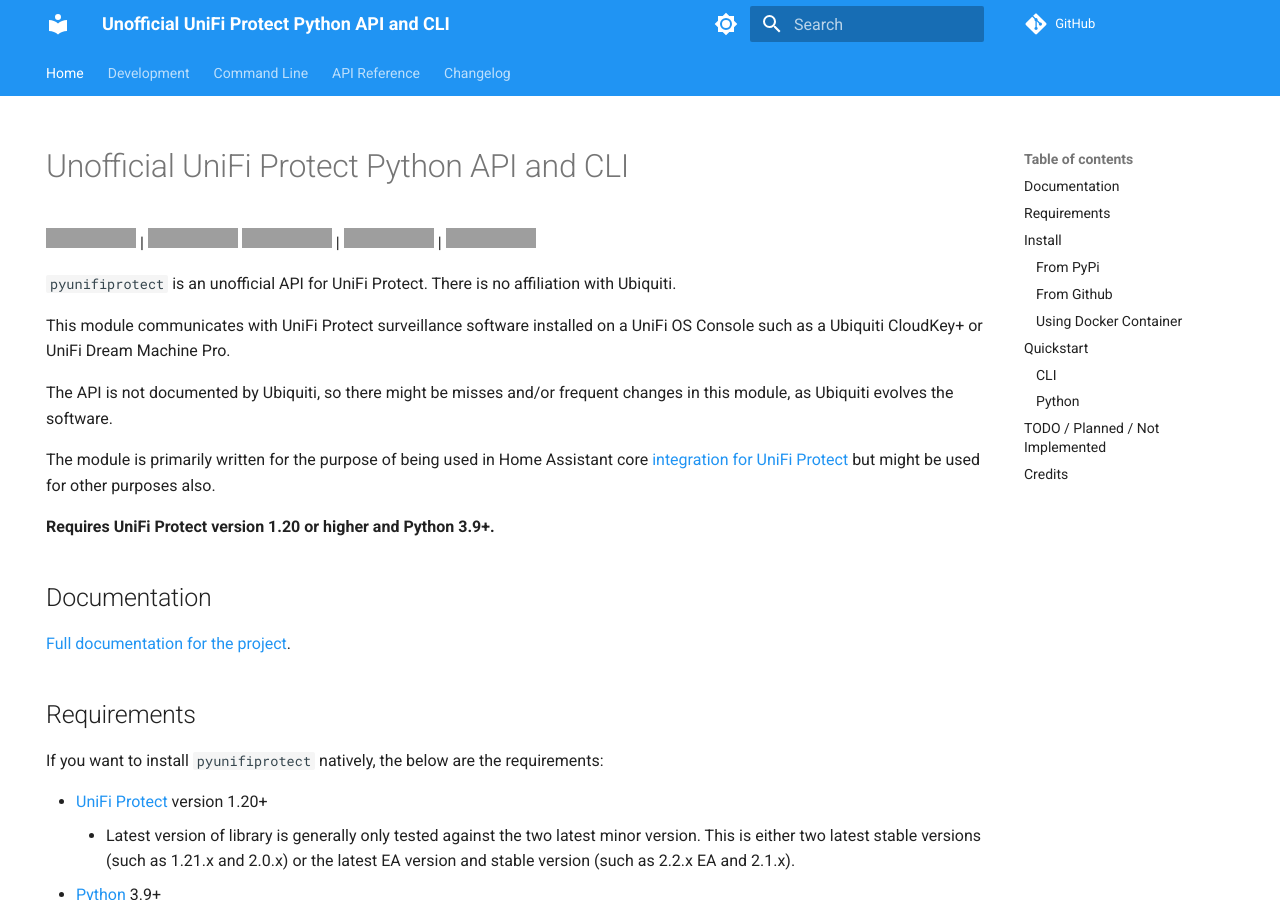
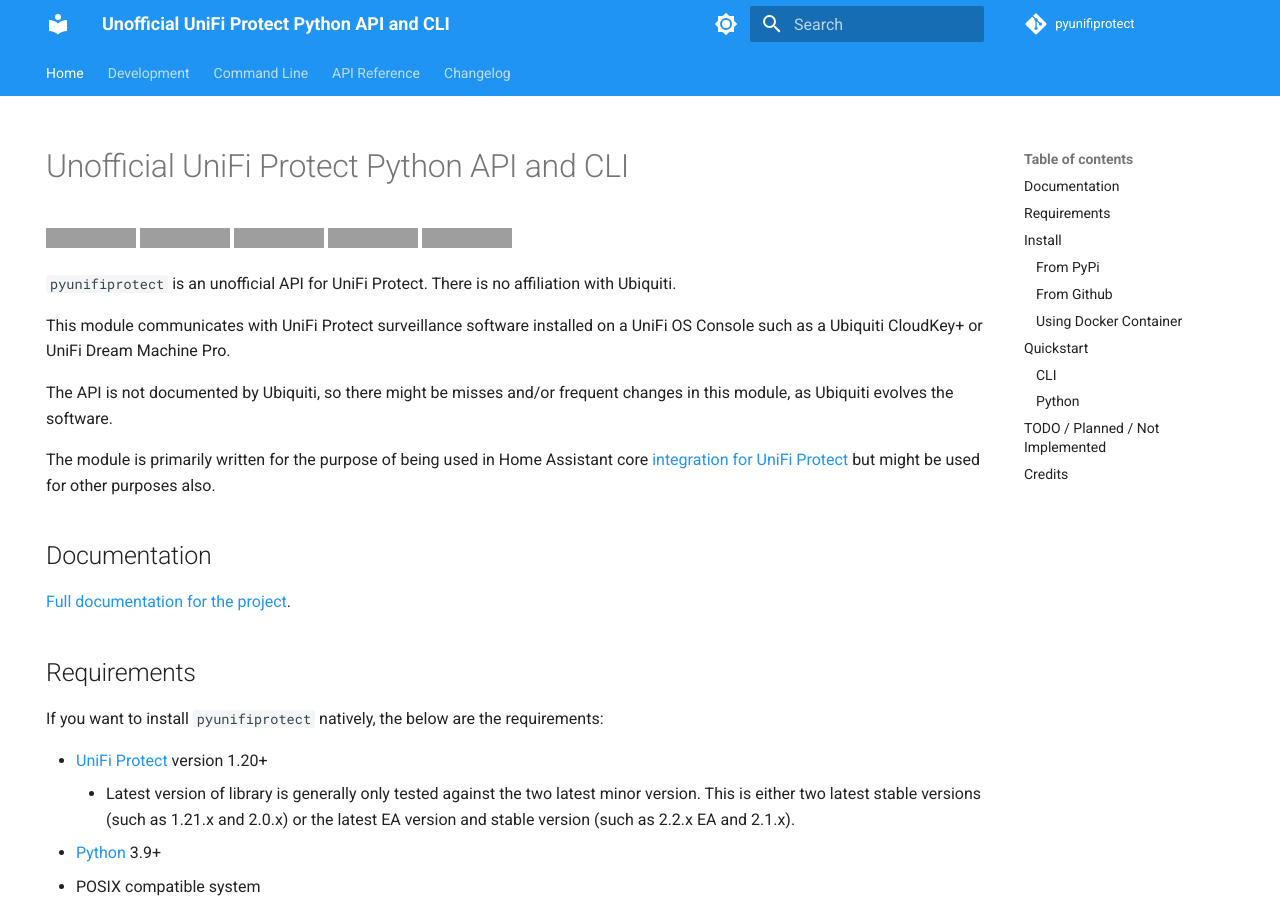
Before and after one commit to uilibs/uiprotect, an MkDocs documentation site: the page built from docs/index.md, in a window 1280 px wide and 900 px high. Built offline with MkDocs 1.6.1 and Material for MkDocs 9.7.7, drawn with Linux system fonts in a browser that asks for light colours; comment, search, counter and statistics services are not loaded; the version menu is left out; grey boxes are pictures that could not be loaded.

Commit message:
Updates docs settings

```diff
--- a/README.md
+++ b/README.md
@@ -1,6 +1,6 @@
 # Unofficial UniFi Protect Python API and CLI
 
-[![Latest PyPI version](https://img.shields.io/pypi/v/pyunifiprotect)](https://pypi.org/project/pyunifiprotect/) | [![Supported Python](https://img.shields.io/pypi/pyversions/pyunifiprotect)](https://pypi.org/project/pyunifiprotect/) [![Code Style](https://img.shields.io/badge/code%20style-black-000000.svg)](https://github.com/psf/black) | [![CI](https://github.com/AngellusMortis/pyunifiprotect/actions/workflows/ci.yaml/badge.svg)](https://github.com/AngellusMortis/pyunifiprotect/actions/workflows/ci.yaml) | [![Documentation](https://github.com/AngellusMortis/pyunifiprotect/actions/workflows/pages/pages-build-deployment/badge.svg)](https://angellusmortis.github.io/pyunifiprotect/)
+[![Latest PyPI version](https://img.shields.io/pypi/v/pyunifiprotect)](https://pypi.org/project/pyunifiprotect/) [![Supported Python](https://img.shields.io/pypi/pyversions/pyunifiprotect)](https://pypi.org/project/pyunifiprotect/) [![Code Style](https://img.shields.io/badge/code%20style-black-000000.svg)](https://github.com/psf/black) [![CI](https://github.com/AngellusMortis/pyunifiprotect/actions/workflows/ci.yaml/badge.svg)](https://github.com/AngellusMortis/pyunifiprotect/actions/workflows/ci.yaml) [![Documentation](https://github.com/AngellusMortis/pyunifiprotect/actions/workflows/pages/pages-build-deployment/badge.svg)](https://angellusmortis.github.io/pyunifiprotect/)
 
 `pyunifiprotect` is an unofficial API for UniFi Protect. There is no affiliation with Ubiquiti.
 
@@ -9,8 +9,6 @@
 The API is not documented by Ubiquiti, so there might be misses and/or frequent changes in this module, as Ubiquiti evolves the software.
 
 The module is primarily written for the purpose of being used in Home Assistant core [integration for UniFi Protect](https://www.home-assistant.io/integrations/unifiprotect) but might be used for other purposes also.
-
-**Requires UniFi Protect version 1.20 or higher and Python 3.9+.**
 
 ## Documentation
 
@@ -72,7 +70,7 @@
 * The container supports `linux/amd64` and `linux/arm64` natively. This means it will also work well on MacOS or Windows using Docker Desktop.
 * For versions of `pyunifiprotect` before v4.1.5, you need to use the `ghcr.io/briis/pyunifiprotect` image instead.
 * `TZ` should be the [Olson timezone name](https://en.wikipedia.org/wiki/List_of_tz_database_time_zones) for the timezone your UniFi Protect instance is in.
-* For more details on `TZ` and other environment variables, check the [command line docs](/cli/)
+* For more details on `TZ` and other environment variables, check the [command line docs](https://angellusmortis.github.io/pyunifiprotect/latest/cli/)
 
 ## Quickstart
 
--- a/mkdocs.yml
+++ b/mkdocs.yml
@@ -1,4 +1,7 @@
 site_name: Unofficial UniFi Protect Python API and CLI
+site_url: https://angellusmortis.github.io/pyunifiprotect/latest/
+site_description: Unofficial UniFi Protect Python API and CLI
+repo_name: pyunifiprotect
 repo_url: https://github.com/AngellusMortis/pyunifiprotect
 copyright: pyunifiprotect is an unofficial API for UniFi Protect. There is no affiliation with Ubiquiti.
 
```
